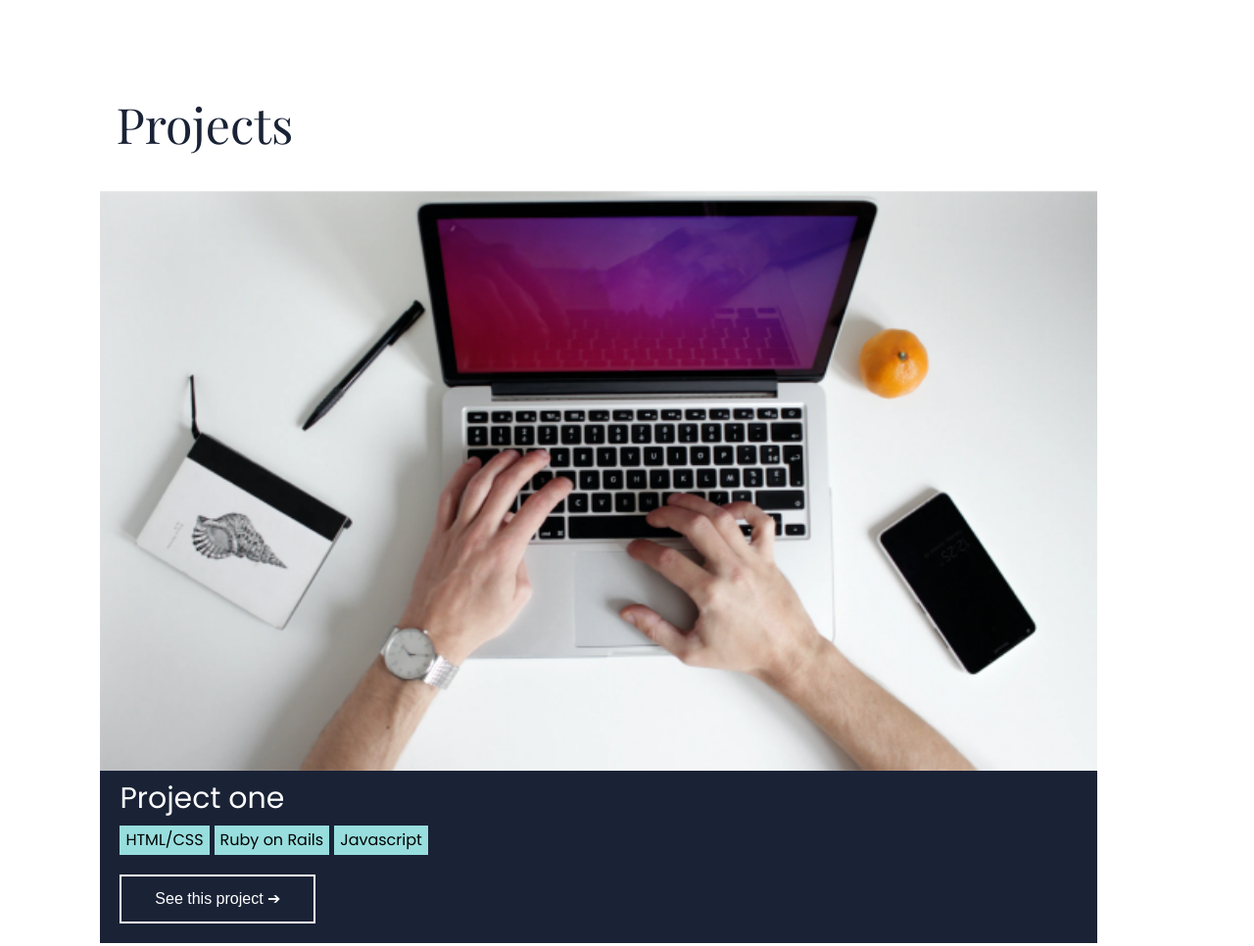
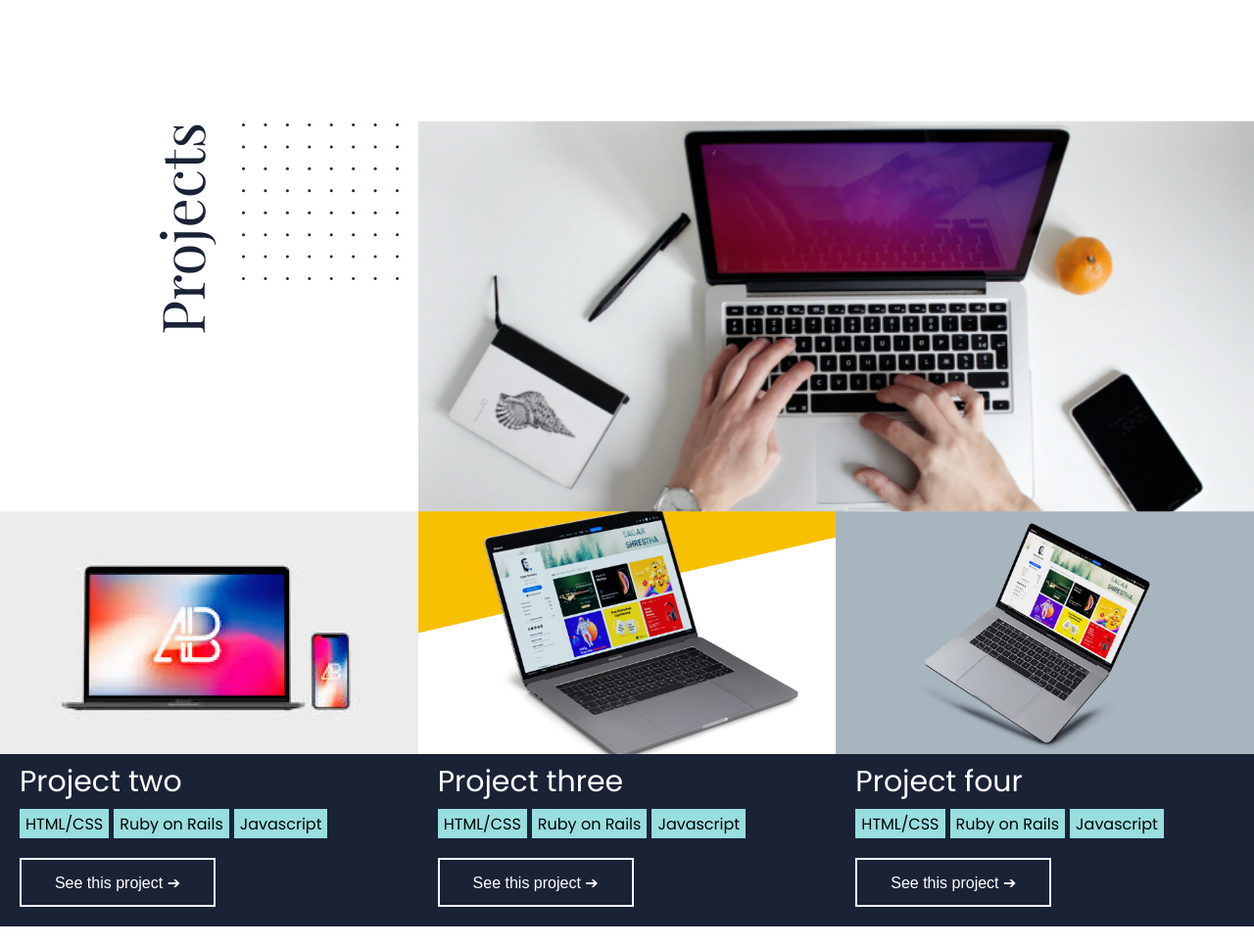
Before and after one commit to wuletawwonte/my-portfolio, a website: page index.html in a window 1280 px wide. Shown: the part 860-1826 px from the top of the page at 98% size. Drawn offline with nearby package versions, Linux system fonts and the light colour scheme.

Commit message:
Add project section title and rotate it

```diff
--- a/css/style.css
+++ b/css/style.css
@@ -99,7 +99,7 @@ header {
   width: 100%;
 }
 
-.projects-section > h2 {
+.projects-section-header > h2 {
   margin-left: 16px;
   margin-top: 40px;
   margin-bottom: 32px;
@@ -451,4 +451,38 @@ header {
     padding: 50px 160px 200px 8%;
   }
 
+  /* Projects section styling for desktop version */
+
+  .projects-section {
+    margin-top: 150px;
+  }
+
+  .projects-container {
+    display: grid;
+    grid-template-columns: repeat(3, 1fr);
+  }
+
+  .projects-section-header {
+    background: url("../img/image_dots.svg");
+    background-repeat: no-repeat;
+    background-position: top right;
+    background-size: 160px;
+    margin-right: 20px;
+    margin-top: 5px;
+  }
+
+  .projects-section-header > h2 {
+    font-size: 60px;
+    margin-top: 6ch;
+    margin-left: 4ch;
+    transform-origin: top left;
+    transform: rotate(-90deg);
+  }
+
+  .project-item-one {
+    grid-column: span 2;
+    height: 400px;
+  }
+
+
 }
--- a/index.html
+++ b/index.html
@@ -55,12 +55,16 @@
       </section>
 
       <!-- Projects section starts here -->
-      <section class="projects-section center-contained-section" id="projects">
-        <h2>Projects</h2>
+      <section class="projects-section" id="projects">
+        <div class="projects-container">
 
-        <div class="projects-container">
+          <!-- Projects section main header -->
+          <div class="projects-section-header">
+            <h2>Projects</h2>
+          </div>
+
           <!-- Project one  -->
-          <div class="project-item">
+          <div class="project-item project-item-one">
             <img src="./img/projects/Rectangle_21.png" alt="Project one" />
             <div class="project-description">
               <h2>Project one</h2>
@@ -76,7 +80,7 @@
           </div>
 
           <!-- Project Two -->
-          <div class="project-item">
+          <div class="project-item project-item-two">
             <img src="./img/projects/Rectangle_22.png" alt="Project two" />
             <div class="project-description">
               <h2>Project two</h2>
@@ -92,7 +96,7 @@
           </div>
 
           <!-- Project Three -->
-          <div class="project-item">
+          <div class="project-item project-item-three">
             <img src="./img/projects/Rectangle_23.png" alt="Project three" />
             <div class="project-description">
               <h2>Project three</h2>
@@ -108,7 +112,7 @@
           </div>
 
           <!-- Project Four -->
-          <div class="project-item">
+          <div class="project-item project-item-four">
             <img src="./img/projects/Rectangle_24.png" alt="Project four" />
             <div class="project-description">
               <h2>Project four</h2>
@@ -124,7 +128,7 @@
           </div>
 
           <!-- Project Five -->
-          <div class="project-item">
+          <div class="project-item project-item-five">
             <img src="./img/projects/Rectangle_25.png" alt="Project five" />
             <div class="project-description">
               <h2>Project five</h2>
```
